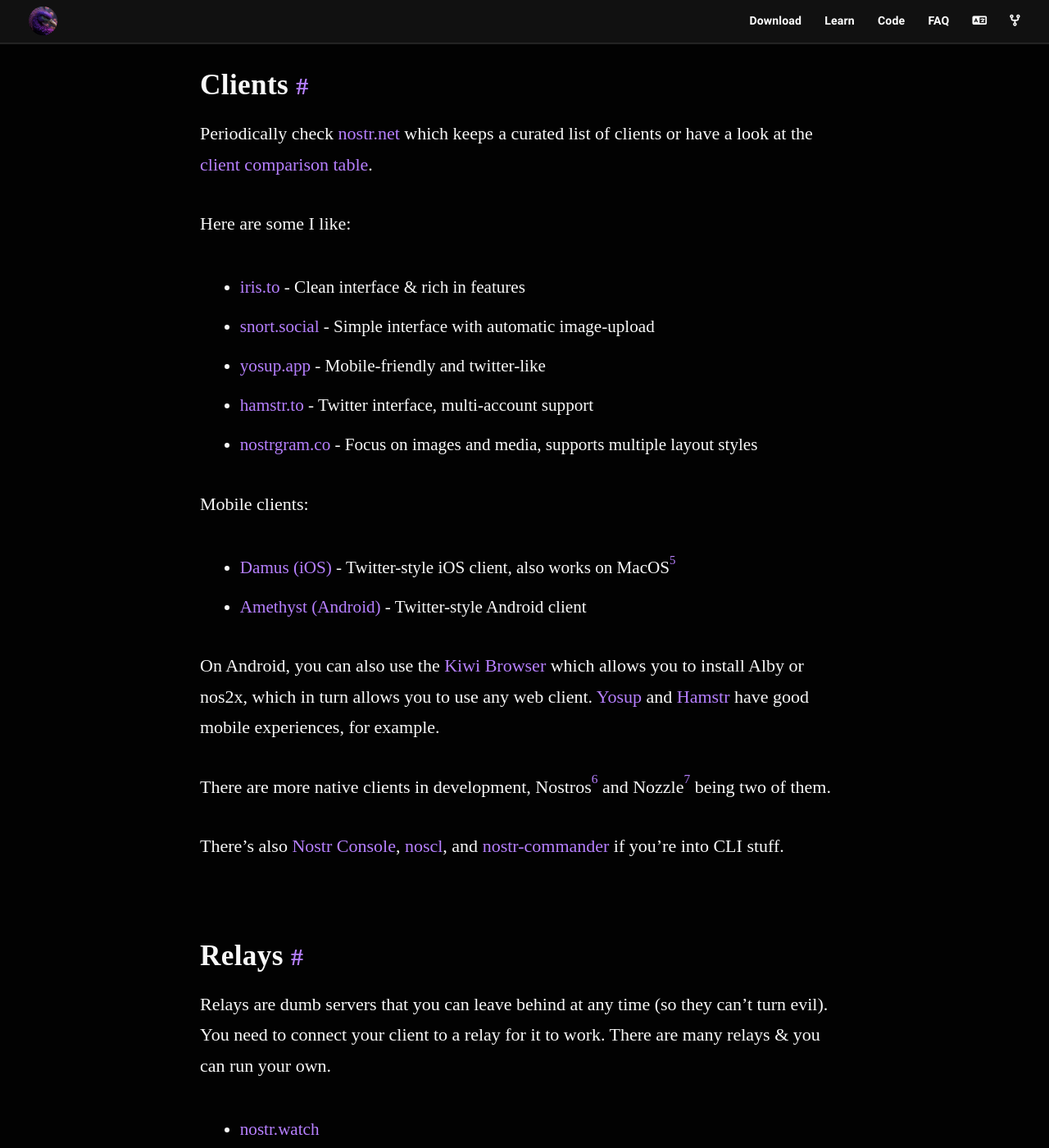
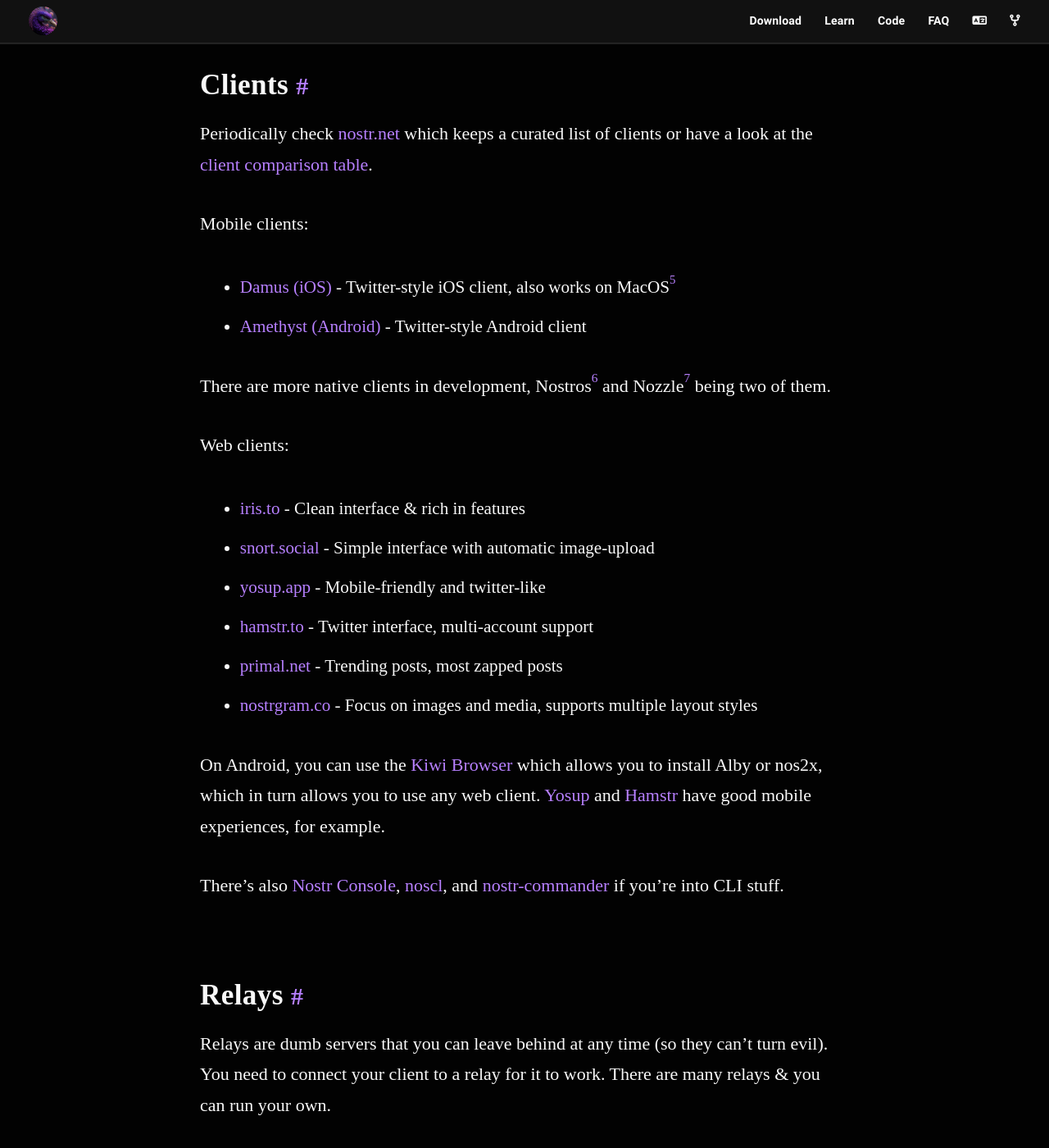
Before and after one commit to nostr-resources/nostr-resources.github.io, a Jekyll site: the page built from index.md, in a window 1280 px wide and 1400 px high, scrolled down 4308 px. Shown: the whole window at 82% size. Built offline with Jekyll 4.4.1, drawn with Linux system fonts in a browser that asks for light colours; some web fonts are replaced.

Commit message:
Update client list (#29)
* WIP

* Add Primal.net

* Fix markdown violations

```diff
--- a/index.md
+++ b/index.md
@@ -123,25 +123,29 @@ It's still early days, so be prepared to get rekt.
 Periodically check [nostr.net](https://www.nostr.net/) which keeps a curated
 list of clients or have a look at the [client comparison table](https://github.com/vishalxl/Nostr-Clients-Features-List).
 
-Here are some I like:
+Mobile clients:
+
+- [Damus (iOS)](https://apps.apple.com/ca/app/damus/id1628663131) - Twitter-style iOS client, also works on MacOS[^fn-mac]
+- [Amethyst (Android)](https://play.google.com/store/apps/details?id=com.vitorpamplona.amethyst) - Twitter-style Android client
+
+There are more native clients in development, Nostros[^nostros] and Nozzle[^nozzle] being two of them.
+
+Web clients:
 
 - [iris.to](https://iris.to/) - Clean interface & rich in features
 - [snort.social](https://snort.social/) - Simple interface with automatic image-upload
 - [yosup.app](https://yosup.app/) - Mobile-friendly and twitter-like
 - [hamstr.to](https://hamstr.to/) - Twitter interface, multi-account support
+- [primal.net](https://primal.net/) - Trending posts, most zapped posts
 - [nostrgram.co](https://nostrgram.co/) - Focus on images and media, supports multiple layout styles
 
-Mobile clients:
-- [Damus (iOS)](https://apps.apple.com/ca/app/damus/id1628663131) - Twitter-style iOS client, also works on MacOS[^fn-mac]
-- [Amethyst (Android)](https://play.google.com/store/apps/details?id=com.vitorpamplona.amethyst) - Twitter-style Android client
-
-On Android, you can also use the [Kiwi Browser](https://kiwibrowser.com/) which allows you to install Alby or nos2x, which in turn allows you to use any web client. [Yosup](https://yosup.app/) and [Hamstr](https://hamstr.to/) have good mobile experiences, for example.
-
-There are more native clients in development, Nostros[^nostros] and Nozzle[^nozzle] being two of them.
+On Android, you can use the [Kiwi Browser](https://kiwibrowser.com/) which
+allows you to install Alby or nos2x, which in turn allows you to use any web
+client. [Yosup](https://yosup.app/) and [Hamstr](https://hamstr.to/) have good
+mobile experiences, for example.
 
 [^nostros]: [KoalaSat/nostros](https://github.com/KoalaSat/nostros)
 [^nozzle]: [kaiwolfram/Nozzle](https://github.com/kaiwolfram/Nozzle)
-[^amethyst]: [vitorpamplona/amethyst](https://github.com/vitorpamplona/amethyst/)
 
 There's also [Nostr Console](https://github.com/vishalxl/nostr_console),
 [noscl](https://github.com/fiatjaf/noscl), and
```
